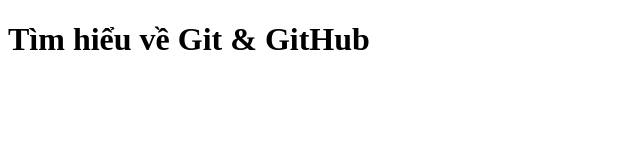
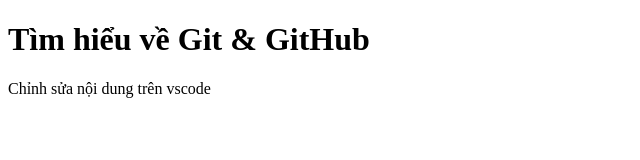
Before and after one commit to DuyBui03/BTL-CNPM-Nhom4, a plain HTML site: page index.html in a window 1280 px wide. Shown: the whole page, without its empty margins (0-640 px from the left). Drawn offline with Linux system fonts and the light colour scheme.

Commit message:
update code

```diff
--- a/index.html
+++ b/index.html
@@ -7,5 +7,6 @@
 </head>
 <body>
     <h1>Tìm hiểu về Git & GitHub</h1>
+    <p>Chỉnh sửa nội dung trên vscode</p>
 </body>
 </html>
```
Also changed, not shown: 1 other file.
